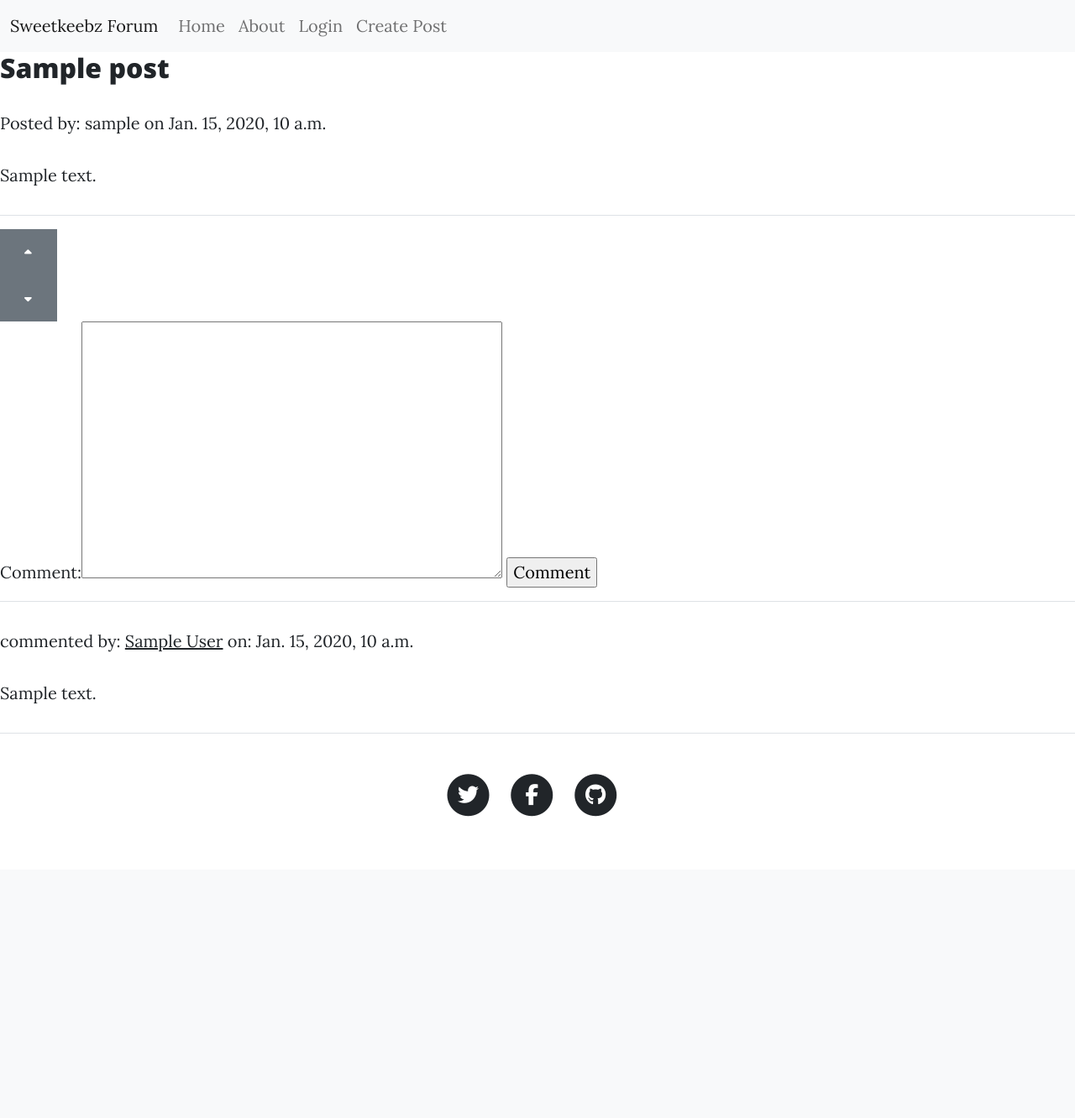
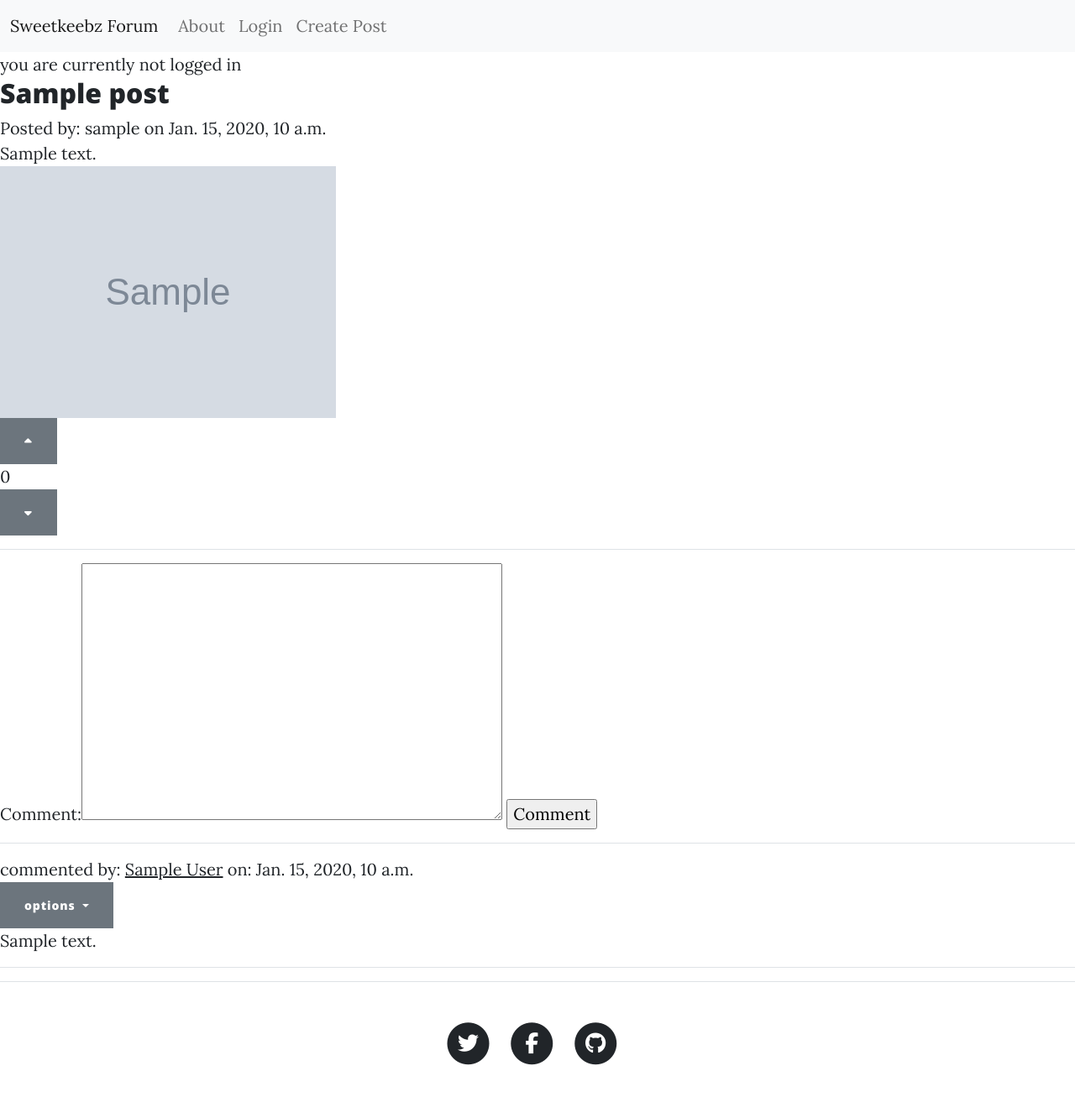
Before and after one commit to KevJohBer/Sweetkeebz-Forum, a Django app: a page that uses templates/base.html in a window 1280 px wide. Shown: the whole page at 84% size. Before the commit the page ends 973 px from the top, so only its background shows below. Run offline with Django 3.2, Linux system fonts and the light colour scheme; tables that the repository leaves empty hold one stand-in row (values such as "Sample post"); grey boxes marked "Sample" are stand-in pictures; some libraries are stand-ins or nearby versions.

Commit message:
added buttons for users to edit and delete their own posts and also add images to their posts

```diff
--- a/forum/forms.py
+++ b/forum/forms.py
@@ -1,3 +1,4 @@
+from django.db import models
 from django import forms
 from .models import Post, Comment
 
@@ -5,7 +6,7 @@ from .models import Post, Comment
 class postForm(forms.ModelForm):
     class Meta:
         model = Post
-        fields = ['title', 'content',]
+        fields = ['title', 'content', 'image']
 
 
 class postComment(forms.ModelForm):
--- a/forum/models.py
+++ b/forum/models.py
@@ -13,6 +13,7 @@ class Post(models.Model):
     upvote = models.ManyToManyField(User, related_name='upvote', blank=True)
     downvote = models.ManyToManyField(User, related_name='downvote', blank=True)
     author_name = models.CharField(max_length=80, null=True)
+    image = models.ImageField(upload_to='images', default='placeholer')
 
     class Meta:
         ordering = ['-created_on']
@@ -28,8 +29,8 @@ class Post(models.Model):
             self.slug = slugify(self.title)
         return super().save(*args, **kwargs)
 
-    #  def vote_result(self):
-        #  return self.upvote.count()
+    def vote_result(self):
+        return self.upvote.count() - self.downvote.count()
 
 
 class Comment(models.Model):
--- a/forum/urls.py
+++ b/forum/urls.py
@@ -1,6 +1,5 @@
 from . import views
 from django.urls import path
-
 
 urlpatterns = [
     path('', views.Posts.as_view(), name='home'),
@@ -8,6 +7,10 @@ urlpatterns = [
     path('add', views.addPost.as_view(), name='add'),
     path('delete/<slug>', views.Posts.delete_post, name='delete'),
     path('edit/<slug>', views.updatePost.as_view(), name='edit'),
-    path('upvote/<slug>', views.upvote.as_view(), name='upvote'),
-    path('downvote/<slug>', views.downvote.as_view(), name='downvote')
+    # path('upvote/<slug>', views.Posts.upvote, name='upvote'),
+    # path('downvote/<slug>', views.Posts.downvote, name='downvote'),
+    path('upvote/<slug>', views.fullPost.upvote, name='upvote'),
+    path('downvote/<slug>', views.fullPost.downvote, name='downvote'),
+    path('<slug>/delete-comment/<item_id>', views.fullPost.delete_comment, name='delete-comment'),
+    path('<slug>/edit-comment/<item_id>', views.fullPost.edit_comment, name='edit-comment')
 ]
--- a/forum/views.py
+++ b/forum/views.py
@@ -15,12 +15,39 @@ class Posts(generic.ListView):
         post.delete()
         return redirect('home')
 
+    # def upvote(request, slug):
+    #     post = get_object_or_404(Post, slug=slug)
+    #     if post.upvote.filter(id=request.user.id).exists():
+    #         post.upvote.remove(request.user)
+    #     elif post.downvote.filter(id=request.user.id).exists():
+    #         post.downvote.remove(request.user)
+    #         post.upvote.add(request.user)
+    #     else:
+    #         post.upvote.add(request.user)
+
+    #     return redirect('home', args=[slug])
+
+    # def downvote(request, slug):
+    #     post = get_object_or_404(Post, slug=slug)
+    #     if post.downvote.filter(id=request.user.id).exists():
+    #         post.downvote.remove(request.user)
+    #     elif post.upvote.filter(id=request.user.id).exists():
+    #         post.upvote.remove(request.user)
+    #         post.downvote.add(request.user)
+    #     else:
+    #         post.downvote.add(request.user)
+
+    #     return redirect('home', args=[slug])
+
 
 class fullPost(View):
 
     def get(self, request, slug=None, *args, **kwargs):
         post = get_object_or_404(Post.objects, slug=slug)
         comments = post.comments.order_by('created_on')
+        vote_result = post.vote_result()
+        context = {}
+        context['vote_result'] = vote_result
         upvoted = False
         downvoted = False
         if post.upvote.filter(id=self.request.user.id).exists():
@@ -54,24 +81,6 @@ class fullPost(View):
         else:
             add_comment = postComment()
 
-    def upvote(self, request, slug):
-
-        post = get_object_or_404(Post, slug=slug)
-
-        if post.upvote.filter(id=self.request.user.id).exists():
-            post.upvote.remove(request.user)
-        else:
-            post.upvote.add(request.user)
-
-    def downvote(self, request, slug):
-
-        post = get_object_or_404(Post, slug=slug)
-
-        if post.downvote.filter(id=self.request.user.id).exists():
-            post.downvote.remove(request.user)
-        else:
-            post.downvote.add(request.user)
-
         return render(
             request,
             "post.html",
@@ -82,11 +91,52 @@ class fullPost(View):
             }
         )
 
+    def upvote(request, slug):
+        # allows user to upvote posts
+        post = get_object_or_404(Post, slug=slug)
+        if post.upvote.filter(id=request.user.id).exists():
+            post.upvote.remove(request.user)
+        elif post.downvote.filter(id=request.user.id).exists():
+            post.downvote.remove(request.user)
+            post.upvote.add(request.user)
+        else:
+            post.upvote.add(request.user)
+
+        return HttpResponseRedirect(reverse('full_post', args=[slug]))
+
+    def downvote(request, slug):
+        # allows user to downvote posts
+        post = get_object_or_404(Post, slug=slug)
+        if post.downvote.filter(id=request.user.id).exists():
+            post.downvote.remove(request.user)
+        elif post.upvote.filter(id=request.user.id).exists():
+            post.upvote.remove(request.user)
+            post.downvote.add(request.user)
+        else:
+            post.downvote.add(request.user)
+
+        return HttpResponseRedirect(reverse('full_post', args=[slug]))
+
+    def delete_comment(request, slug, item_id):
+        comment = get_object_or_404(Comment, id=item_id)
+        comment.delete()
+        return HttpResponseRedirect(reverse('full_post', args=[slug]))
+
+    def edit_comment(request, slug, item_id):
+        comment = get_object_or_404(Comment, id=item_id)
+        form = postComment(data=request.POST, instance=comment)
+        if form.is_valid():
+            form.save()
+            return HttpResponseRedirect(reverse('full_post', args=[slug]))
+        else:
+            form = postComment()
+        return HttpResponseRedirect(reverse('full_post', args=[slug]))
+
 
 class addPost(View):
 
     def post(self, request, *args, **kwargs):
-        form = postForm(data=request.POST)
+        form = postForm(data=request.POST, files=request.FILES)
         form.instance.author = request.user
         form.instance.author_name = request.user.username
         if form.is_valid():
@@ -117,41 +167,3 @@ class updatePost(View):
         form = postForm(instance=post)
         context = {'form': form}
         return render(request, "update-post.html", context)
-
-
-class upvote(View):
-
-    def post(self, request, slug):
-
-        post = get_object_or_404(Post, slug=slug)
-        upvtd = post.upvote.filter(id=self.request.user.id).exists()
-        downvtd = post.downvote.filter(id=self.request.user.id).exists()
-
-        if upvtd:
-            post.upvote.remove(request.user)
-        elif downvtd:
-            post.downvote.remove(request.user)
-            post.upvote.add(request.user)
-        else:
-            post.upvote.add(request.user)
-
-        return HttpResponseRedirect(reverse('full_post', args=[slug]))
-
-
-class downvote(View):
-
-    def post(self, request, slug):
-
-        post = get_object_or_404(Post, slug=slug)
-        upvtd = post.upvote.filter(id=self.request.user.id).exists()
-        downvtd = post.downvote.filter(id=self.request.user.id).exists()
-
-        if downvtd:
-            post.downvote.remove(request.user)
-        elif upvtd:
-            post.upvote.remove(request.user)
-            post.downvote.add(request.user)
-        else:
-            post.downvote.add(request.user)
-
-        return HttpResponseRedirect(reverse('full_post', args=[slug]))
--- /dev/null
+++ b/static/css/style.css
@@ -0,0 +1,17 @@
+/* post cards */
+
+.post {
+    display: flex;
+}
+
+h3 {
+    margin-bottom: 0;
+}
+
+p {
+    margin: auto;
+}
+
+.info {
+    color: grey;
+}
--- a/sweetkeebz_forum/settings.py
+++ b/sweetkeebz_forum/settings.py
@@ -139,7 +139,10 @@ USE_TZ = True
 # https://docs.djangoproject.com/en/3.2/howto/static-files/
 
 STATIC_URL = '/static/'
-STATICFILES_DIRS = [os.path.join(BASE_DIR, 'static')]
+STATICFILES_DIRS = [os.path.join(BASE_DIR, 'static/')]
+
+MEDIA_URL = '/media/'
+MEDIA_ROOT = os.path.join(BASE_DIR, 'media/')
 
 # Default primary key field type
 # https://docs.djangoproject.com/en/3.2/ref/settings/#default-auto-field
--- a/sweetkeebz_forum/urls.py
+++ b/sweetkeebz_forum/urls.py
@@ -15,9 +15,14 @@ Including another URLconf
 """
 from django.contrib import admin
 from django.urls import path, include
+from django.conf import settings
+from django.conf.urls.static import static
 
 urlpatterns = [
     path('admin/', admin.site.urls),
     path('', include('forum.urls'), name='forum_urls'),
     path('accounts/', include('allauth.urls')),
 ]
+
+if settings.DEBUG:
+    urlpatterns += static(settings.MEDIA_URL, document_root=settings.MEDIA_ROOT)
--- a/templates/base.html
+++ b/templates/base.html
@@ -6,13 +6,17 @@
     <meta charset="UTF-8">
     <meta http-equiv="X-UA-Compatible" content="IE=edge">
     <meta name="viewport" content="width=device-width, initial-scale=1.0">
+    <!-- fonts -->
     <link href="https://fonts.googleapis.com/css?family=Lora:400,700,400italic,700italic" rel="stylesheet" type="text/css" />
     <link href="https://fonts.googleapis.com/css?family=Open+Sans:300italic,400italic,600italic,700italic,800italic,400,300,600,700,800" rel="stylesheet" type="text/css" />
-    <link rel="stylesheet" href="https://cdnjs.cloudflare.com/ajax/libs/font-awesome/5.15.3/css/all.min.css">
     <script src="https://kit.fontawesome.com/98cbf5f74a.js" crossorigin="anonymous"></script>
-    <script src="https://maxcdn.bootstrapcdn.com/bootstrap/3.4.1/js/bootstrap.min.js"></script>
-    <script src="https://cdn.jsdelivr.net/npm/bootstrap@5.3.0-alpha1/dist/js/bootstrap.bundle.min.js" integrity="sha384-w76AqPfDkMBDXo30jS1Sgez6pr3x5MlQ1ZAGC+nuZB+EYdgRZgiwxhTBTkF7CXvN" crossorigin="anonymous"></script>
+    <!-- bootstrap -->
+    <link href="https://cdn.jsdelivr.net/npm/bootstrap@5.0.0/dist/css/bootstrap.min.css" rel="stylesheet" >
+    <script src="https://cdn.jsdelivr.net/npm/@popperjs/core@2.9.2/dist/umd/popper.min.js"></script>
+    <script src="https://cdn.jsdelivr.net/npm/bootstrap@5.0.1/dist/js/bootstrap.min.js" integrity="sha384-Atwg2Pkwv9vp0ygtn1JAojH0nYbwNJLPhwyoVbhoPwBhjQPR5VtM2+xf0Uwh9KtT" crossorigin="anonymous"></script>
+    <!-- style -->
     <link rel="stylesheet" type="text/css" href="{% static 'css/cleanblog.css' %}">
+    <link rel="stylesheet" type="text/css" href="static/css/style.css">
     <title>Sweetkeebz Forum</title>
 </head>
 <body>
@@ -25,14 +29,24 @@
             <div class="collapse navbar-collapse" id="content">
                 <ul class="navbar-nav me-auto mb-2 mb-lg-0">
                     <li class="nav-item">
-                        <a class="nav-link" href="{% url 'home' %}">Home</a>
-                    </li>
-                    <li class="nav-item">
                         <a class="nav-link" href="#">About</a>
                     </li>
+
+                    {% if user.is_authenticated %}
+
+                    <li class="nav-item">
+                        <a class="nav-link" href="{% url 'account_logout' %}">Logout</a>
+                    </li>
+
+                    {% else %}
+
                     <li class="nav-item">
                         <a class="nav-link" href="{% url 'account_login' %}">Login</a>
                     </li>
+
+                    {% endif %}
+
+
                     <li class="nav-item">
                         <a class="nav-link" href="{% url 'add' %}">Create Post</a>
                     </li>
@@ -40,6 +54,16 @@
             </div>
         </div>
     </nav>
+
+    {% if user.is_authenticated %}
+
+    <p>logged in as: {{ user }}</p>
+
+    {% else %}
+
+    <p>you are currently not logged in</p>
+
+    {% endif %}
         {% block content %}
         <!--posts go here-->
         {% endblock %}
--- a/templates/index.html
+++ b/templates/index.html
@@ -5,11 +5,12 @@
         <div class="post">
             <a href="{% url 'full_post' post.slug %}">
                 <h3 class="post-title">{{ post.title }}</h3>
-                <p>Posted by: {{ post.author }} on {{ post.created_on }}</p>
+                <p class="info">Posted by: {{ post.author }} on {{ post.created_on }}</p>
                 <p>{{ post.content }}</p>
+                <img src="{{ post.image.url }}" style="max-height: 300px" alt="image">
             </a>
                 <div class="dropdown">
-                    <button class="btn btn-secondary dropdown-toggle" type="button" id="dropdownMenuButton" data-toggle="dropdown" aria-haspopup="true" aria-expanded="false">
+                    <button class="btn btn-secondary dropdown-toggle" type="button" id="dropdownMenuButton" data-bs-toggle="dropdown" aria-haspopup="true" aria-expanded="false">
                         options
                     </button>
                     <div class="dropdown-menu" aria-labelledby="dropdownMenuButton">
@@ -27,6 +28,7 @@
                     <button type="submit" name="upvote" value="{{ post.id }}" class="btn btn-secondary"><i class="fa-solid fa-caret-up"></i></button>
                 {% endif %}
             </form>
+            <span>{{ post.vote_result }}</span>
             <form action="{% url 'downvote' post.slug %}" method="POST">
                 {% csrf_token %}
                 {% if downvoted  %}
--- a/templates/post-editor.html
+++ b/templates/post-editor.html
@@ -2,7 +2,7 @@
 
 {% block content %}
 
-<form action="add" method="POST">
+<form action="add" method="POST" enctype="multipart/form-data">
     {% csrf_token %}
     {{ form }}
     <input type="submit" value="Post"></input>
--- a/templates/post.html
+++ b/templates/post.html
@@ -6,15 +6,16 @@
 <h2>{{ post.title }}</h2>
 <p>Posted by: {{ post.author }} on {{ post.created_on }}</p>
 <p>{{ post.content }}</p>
-<hr>
+<img src="{{ post.image.url }}" style="max-height: 300px" alt="image">
 <form action="{% url 'upvote' post.slug %}" method="POST">
     {% csrf_token %}
     {% if upvoted  %}
-        <button type="submit" name="upvote" value="{{ post.id }}" class="btn btn-dark"><i class="fa-solid fa-caret-up"></i></button>
+        <button type="submit" name="post_upvote" value="{{ post.id }}" class="btn btn-dark"><i class="fa-solid fa-caret-up"></i></button>
     {% else %}
-        <button type="submit" name="upvote" value="{{ post.id }}" class="btn btn-secondary"><i class="fa-solid fa-caret-up"></i></button>
+        <button type="submit" name="post_upvote" value="{{ post.id }}" class="btn btn-secondary"><i class="fa-solid fa-caret-up"></i></button>
     {% endif %}
 </form>
+<span>{{ post.vote_result }}</span>
 <form action="{% url 'downvote' post.slug %}" method="POST">
     {% csrf_token %}
     {% if downvoted  %}
@@ -23,6 +24,7 @@
         <button type="submit" name="downvote" value="{{ post.id }}" class="btn btn-secondary"><i class="fa-solid fa-caret-down"></i></button>
     {% endif %}
 </form>
+<hr>
 <form method="POST">
     {{ add_comment }}
     {% csrf_token %}
@@ -32,7 +34,17 @@
 <!--here are the comments-->
 {% for comment in comments %}
     <p> commented by: <a href="#">{{ comment.author }}</a> on: {{ comment.created_on }}</p>
+    <div class="dropdown">
+        <button class="btn btn-secondary dropdown-toggle" type="button" id="dropdownMenuButton" data-bs-toggle="dropdown" aria-haspopup="true" aria-expanded="false">
+            options
+        </button>
+        <div class="dropdown-menu" aria-labelledby="dropdownMenuButton">
+            <a class="dropdown-item" href="{% url 'edit-comment' post.slug comment.id %}">Edit</a>
+            <a class="dropdown-item" href="{% url 'delete-comment' post.slug comment.id %}">Delete</a>
+        </div>
+    </div>
     <p>{{ comment.comment }}</p>
+    <hr>
 {% endfor %}
 
 {% endblock %}
```
Also changed, not shown: forum/migrations/0003_post_image.py (added), forum/migrations/0004_alter_post_image.py (added), forum/migrations/0005_alter_post_image.py (added), media/images/79b2cbecbd7d095ce168fe0a863bbc10.jpg (added), media/images/79b2cbecbd7d095ce168fe0a863bbc10_Mnhg5Hf.jpg (added), media/images/fat_man_climbing_fence.jpg (added), media/images/fat_man_climbing_fence_ypLTp7p.jpg (added), 1 other file.
